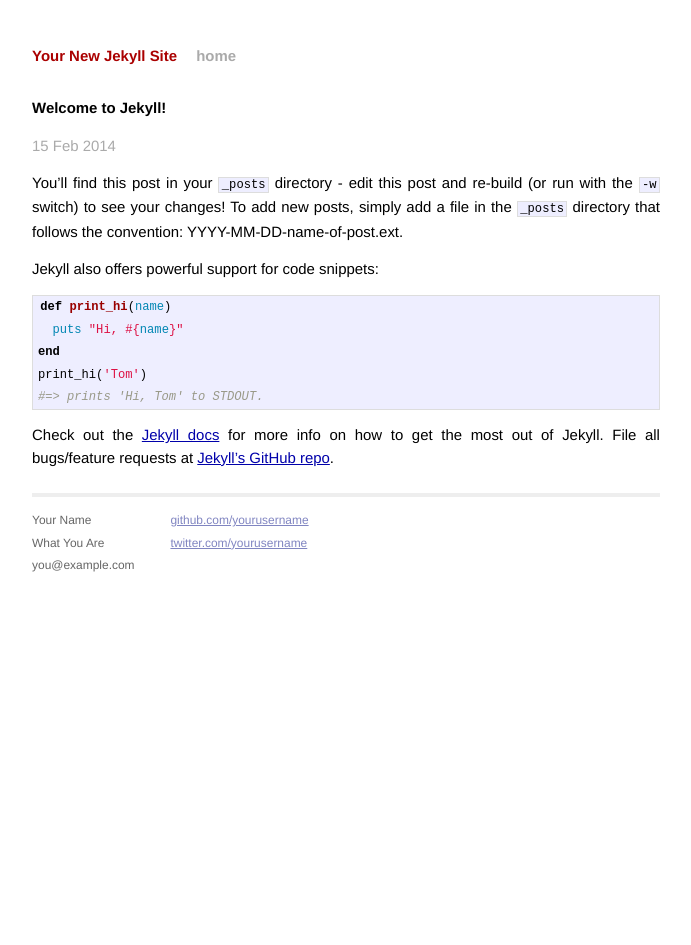
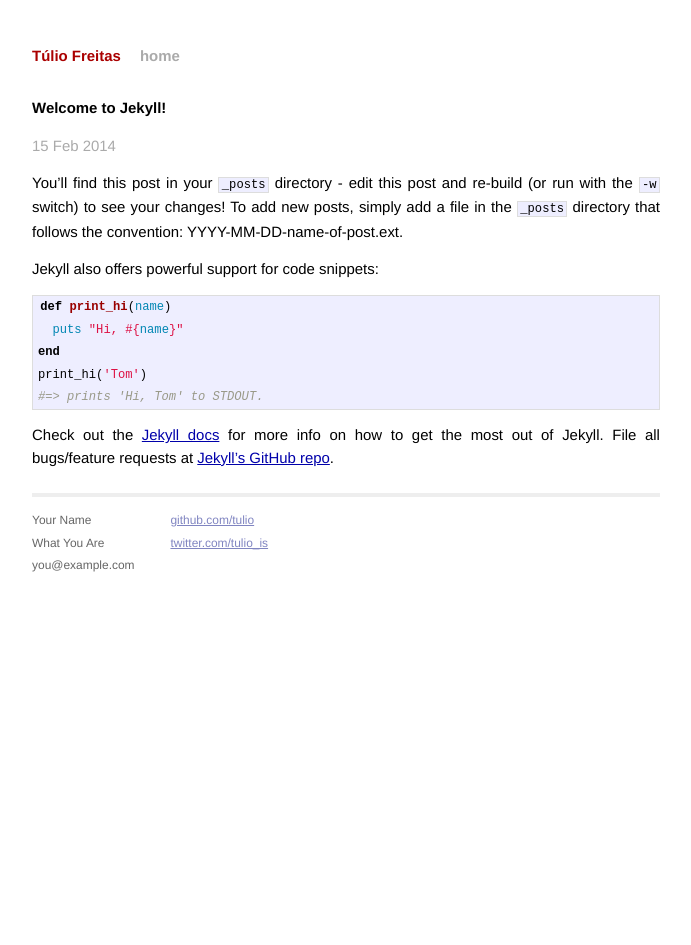
Before and after one commit to tulio/tulio.github.io, a Jekyll site: the page built from _posts/2014-02-15-welcome-to-jekyll.markdown, in a window 1280 px wide. Shown: the whole page, without its empty margins (294-985 px from the left). Built offline with Jekyll 4.4.1, drawn with Linux system fonts in a browser that asks for light colours; Markdown is read by kramdown in place of the engine named in the settings.

Commit message:
Pequenas alterações como título da página e links para redes sociais

```diff
--- a/_config.yml
+++ b/_config.yml
@@ -1,3 +1,3 @@
-name: Your New Jekyll Site
+name: Túlio Freitas
 markdown: redcarpet
 pygments: true
--- a/_layouts/default.html
+++ b/_layouts/default.html
@@ -33,8 +33,8 @@
             </div>
             <div class="contact">
               <p>
-                <a href="https://github.com/yourusername">github.com/yourusername</a><br />
-                <a href="https://twitter.com/yourusername">twitter.com/yourusername</a><br />
+                <a href="https://github.com/tulio">github.com/tulio</a><br />
+                <a href="https://twitter.com/tulio_is">twitter.com/tulio_is</a><br />
               </p>
             </div>
           </div>
--- a/index.html
+++ b/index.html
@@ -1,6 +1,6 @@
 ---
 layout: default
-title: Your New Jekyll Site
+title: Tulio Freitas
 ---
 
 <div id="home">
```
